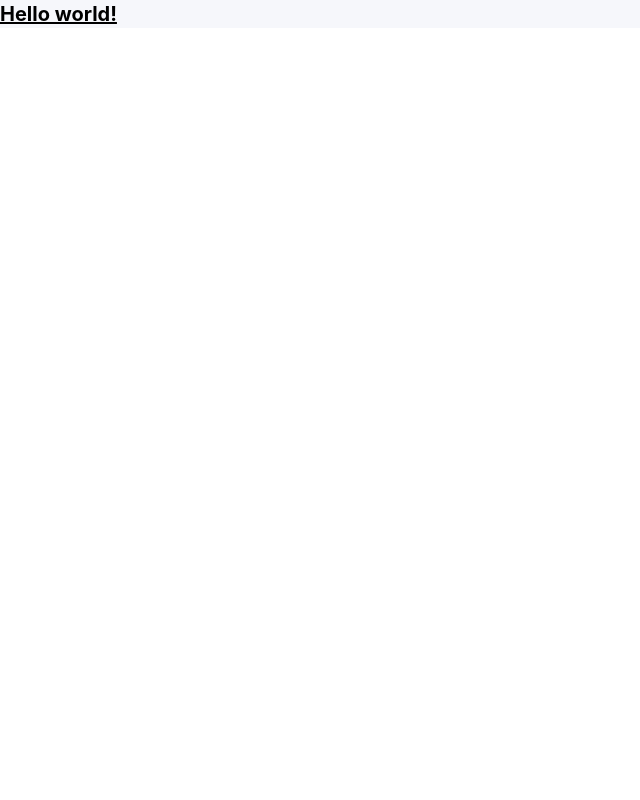
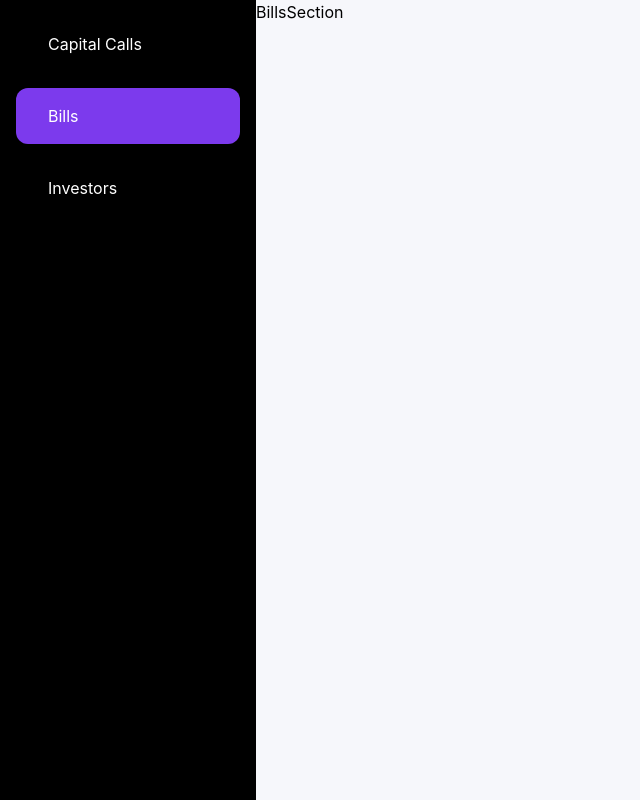
Before and after one commit to moustaphboss/archimed, a React (Create React App) app in the folder client/: page / in a window 1280 px wide. Shown: the whole page, without its empty margins (0-640 px from the left). Built offline with nearby package versions, Linux system fonts and the light colour scheme.

Commit message:
Setting up Navigation menu

```diff
--- a/client/package.json
+++ b/client/package.json
@@ -3,6 +3,7 @@
   "version": "0.1.0",
   "private": true,
   "dependencies": {
+    "@flaticon/flaticon-uicons": "^3.3.1",
     "@testing-library/jest-dom": "^5.17.0",
     "@testing-library/react": "^13.4.0",
     "@testing-library/user-event": "^13.5.0",
--- a/client/src/App.tsx
+++ b/client/src/App.tsx
@@ -1,10 +1,26 @@
-import React from "react";
+import React, { useState } from "react";
 import "./App.css";
+import Sidebar from "./components/Sidebar";
+import CapitalCallsSection from "./components/sections/CapitalCallsSection";
+import BillsSection from "./components/sections/BillsSection";
+import InvestorsSection from "./components/sections/InvestorsSection";
+import { SectionKeys } from "./utils/types";
+
+const SECTIONS: Record<SectionKeys, React.FC> = {
+  CapitalCalls: CapitalCallsSection,
+  Bills: BillsSection,
+  Investors: InvestorsSection,
+};
 
 function App() {
+  const [activeTab, setActiveTab] = useState<SectionKeys>("Bills");
+
+  const ActiveComponent = SECTIONS[activeTab];
+
   return (
-    <div className="App">
-      <h1 className="text-xl font-bold underline">Hello world!</h1>
+    <div className="App flex h-screen">
+      <Sidebar setActiveTab={setActiveTab} activeTab={activeTab} />
+      <ActiveComponent />
     </div>
   );
 }
--- /dev/null
+++ b/client/src/components/NavButton.tsx
@@ -0,0 +1,32 @@
+import React from "react";
+import { SectionKeys } from "../utils/types";
+
+interface NavButtonProps {
+  label: string;
+  iconClass: string;
+  activeTab: SectionKeys;
+  tabKey: SectionKeys;
+  setActiveTab: (tab: SectionKeys) => void;
+}
+
+const NavButton: React.FC<NavButtonProps> = ({
+  label,
+  iconClass,
+  activeTab,
+  tabKey,
+  setActiveTab,
+}) => {
+  return (
+    <button
+      className={`flex items-center w-full mb-4 p-4 rounded-xl ${
+        activeTab === tabKey ? "bg-violet-600" : "hover:bg-gray-700"
+      }`}
+      onClick={() => setActiveTab(tabKey)}
+    >
+      <i className={`${iconClass} mt-1 mr-4`}></i>
+      {label}
+    </button>
+  );
+};
+
+export default NavButton;
--- /dev/null
+++ b/client/src/components/Sidebar.tsx
@@ -0,0 +1,34 @@
+import React from "react";
+import { SectionKeys } from "../utils/types";
+import NavButton from "./NavButton";
+
+const MENU: { label: string; key: SectionKeys; iconClass: string }[] = [
+  { label: "Capital Calls", key: "CapitalCalls", iconClass: "fi fi-rr-money" },
+  { label: "Bills", key: "Bills", iconClass: "fi fi-rr-document" },
+  { label: "Investors", key: "Investors", iconClass: "fi fi-rr-user" },
+];
+
+interface SidebarProps {
+  setActiveTab: (tab: SectionKeys) => void;
+  activeTab: SectionKeys;
+}
+const Sidebar: React.FC<SidebarProps> = ({ setActiveTab, activeTab }) => {
+  return (
+    <div className="flex flex-col bg-black text-white w-64 h-full">
+      <div className="flex flex-col items-start p-4">
+        {MENU.map((item) => (
+          <NavButton
+            key={item.key}
+            label={item.label}
+            iconClass={item.iconClass}
+            activeTab={activeTab}
+            tabKey={item.key}
+            setActiveTab={setActiveTab}
+          />
+        ))}
+      </div>
+    </div>
+  );
+};
+
+export default Sidebar;
--- /dev/null
+++ b/client/src/components/sections/BillsSection.tsx
@@ -0,0 +1,5 @@
+import React from "react";
+
+export default function BillsSection() {
+  return <div>BillsSection</div>;
+}
--- /dev/null
+++ b/client/src/components/sections/CapitalCallsSection.tsx
@@ -0,0 +1,5 @@
+import React from "react";
+
+export default function CapitalCallsSection() {
+  return <div>CapitalCallsSection</div>;
+}
--- /dev/null
+++ b/client/src/components/sections/InvestorsSection.tsx
@@ -0,0 +1,5 @@
+import React from "react";
+
+export default function InvestorsSection() {
+  return <div>InvestorsSection</div>;
+}
--- a/client/src/index.css
+++ b/client/src/index.css
@@ -2,6 +2,7 @@
 @tailwind components;
 @tailwind utilities;
 
+@import "~@flaticon/flaticon-uicons/css/all/all";
 body {
   margin: 0;
   font-family: -apple-system, BlinkMacSystemFont, "Segoe UI", "Roboto", "Oxygen",
--- /dev/null
+++ b/client/src/utils/types.ts
@@ -0,0 +1 @@
+export type SectionKeys = "CapitalCalls" | "Bills" | "Investors";
```
Also changed, not shown: 1 other file (tests, documents, lock files or other folders).
